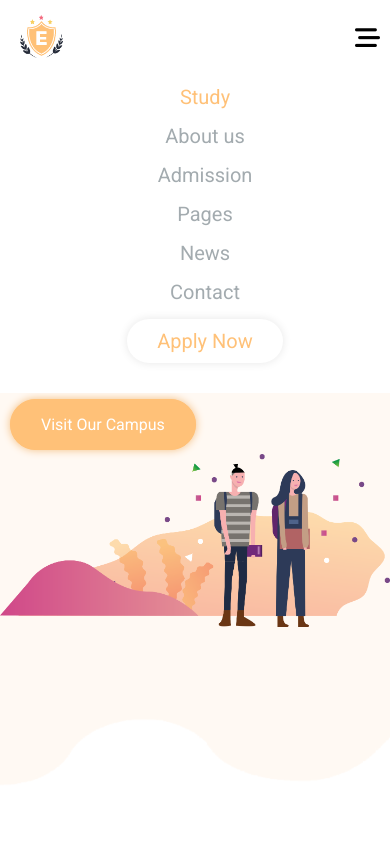
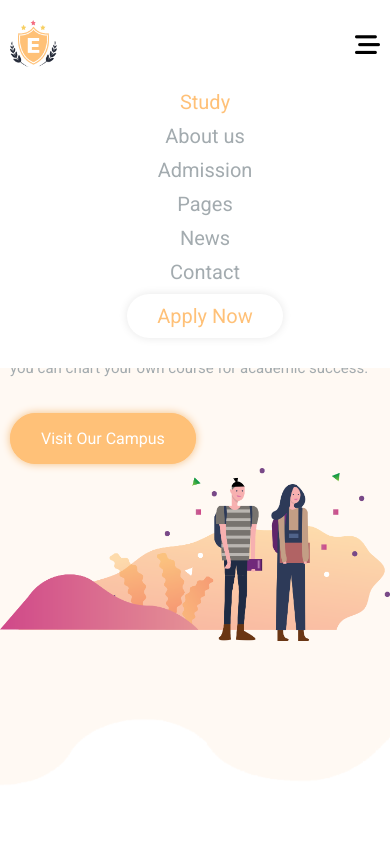
Before and after one commit to nayandatta011/edumodo-education-website, a plain HTML site: page index.html in a window 390 px wide. Both pictures are taken after a click on the element 367 px from the left and 38 px from the top of the page. Shown: the top 841 px of the page. Drawn offline with Linux system fonts and the light colour scheme.

Commit message:
Navbar updated

```diff
--- a/assets/css/style.css
+++ b/assets/css/style.css
@@ -101,14 +101,12 @@ a{
 }
 .navbar__logo img{
     width: 60%;
-    padding-left: 10px;
 }
 .nav__items{
     list-style: none;
     display: flex;
     justify-content: center;
     align-items: center;
-    flex-wrap: wrap;
     padding-inline-start: 0;
 }
 .nav__items a{
@@ -142,6 +140,7 @@ a{
 .navbar__btn{
     cursor: pointer;
     font-size: 25px;
+    display: none;
 }
 
 
@@ -469,36 +468,34 @@ a{
 /* Responsive codes  */
 @media screen and (max-width: 991px) {
     .navbar{
-        padding: 15px 10px;
-        position: relative;
         background-color: white;
+    }
+    .navbar__btn{
+        display: block;
     }
     .nav__items{
         display: none;
-    }
-    .navbar__mobile{
-        background-color: white;
         width: 100%;
         text-align: center;
-        padding-bottom: 30px;
-        display: block;
+        flex-direction: column;
+        padding: 10px 0 20px;
+
+    }
+    .nav__items.show{
+        background-color: white;
+        display: flex;
+
         position: absolute;
-        top: 70px;
+        top: 80px;
         left: 0;
         z-index: 5;
     }
-
-
-    .navbar__mobile.nav__items a{
+    .nav__items.show a{
         font-size: 20px;
         font-weight: 500;
-        margin-top: 15px;
+        margin-bottom: 10px;
     }
 
-
-    .d-none{
-        display: block;
-    }
     .hero__wrapper{
         min-height: 550px;
         background-size: 100%;
--- a/assets/js/main.js
+++ b/assets/js/main.js
@@ -2,8 +2,7 @@
 // Navabar Toggle
 const toggleBtn = document.querySelector('.navbar__btn');
 const navItems = document.querySelector('.nav__items');
-const navMob = document.querySelector('.navbar__mobile');
 
 toggleBtn.addEventListener('click', () => {
-    navItems.classList.toggle('navbar__mobile');
+    navItems.classList.toggle('show');
 });
--- a/index.html
+++ b/index.html
@@ -24,6 +24,8 @@
                         <!-- <img src="" alt="Logo"> -->
                     </a>
 
+                    <span class="navbar__btn"><i class="fa-solid fa-bars-staggered"></i></span>
+
                     <ul class="nav__items">
                         <li><a href="#study" class="active">Study</a></li>
                         <li><a href="#about">About us</a></li>
@@ -34,7 +36,6 @@
                         <li><a href="#apply" class="btn__apply">Apply Now</a></li>
 
                     </ul>
-                    <span class="navbar__btn d-none"><i class="fa-solid fa-bars-staggered"></i></span>
                 </div>
             </div>
         </nav>
```
